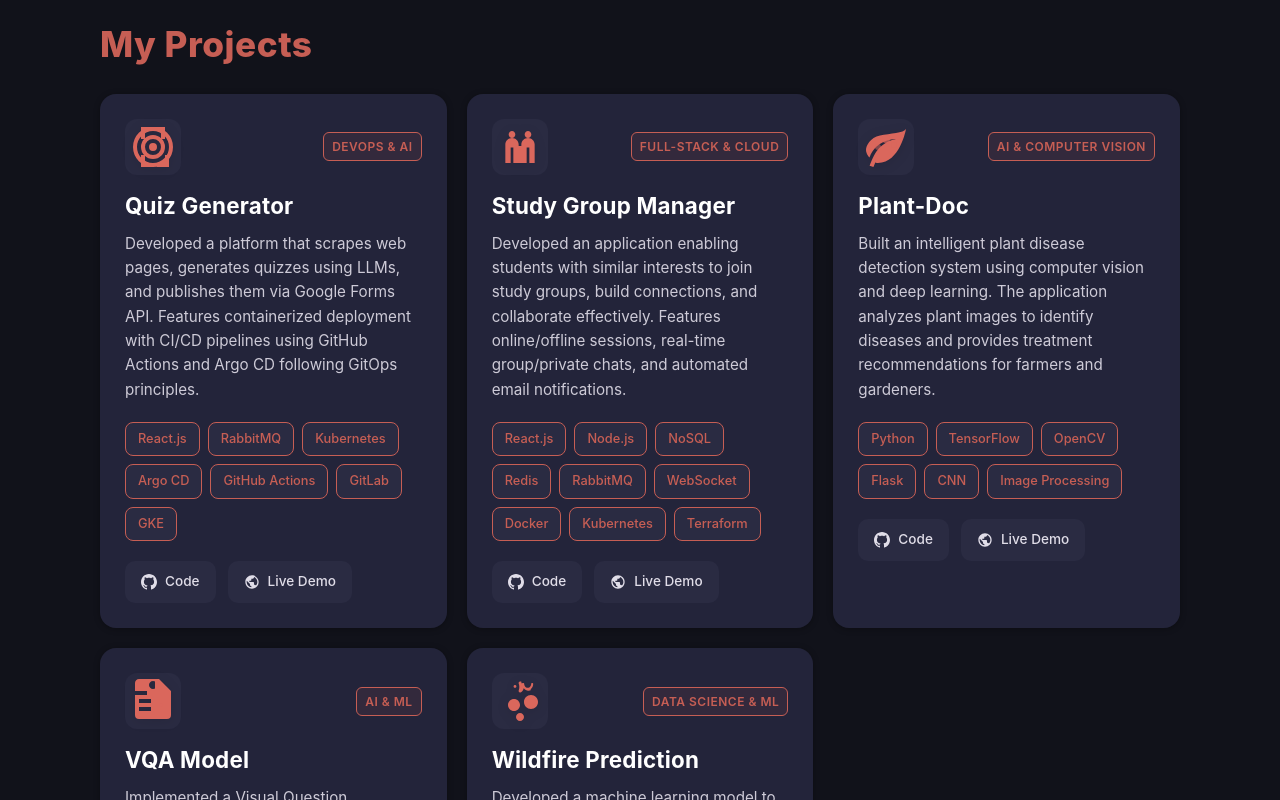
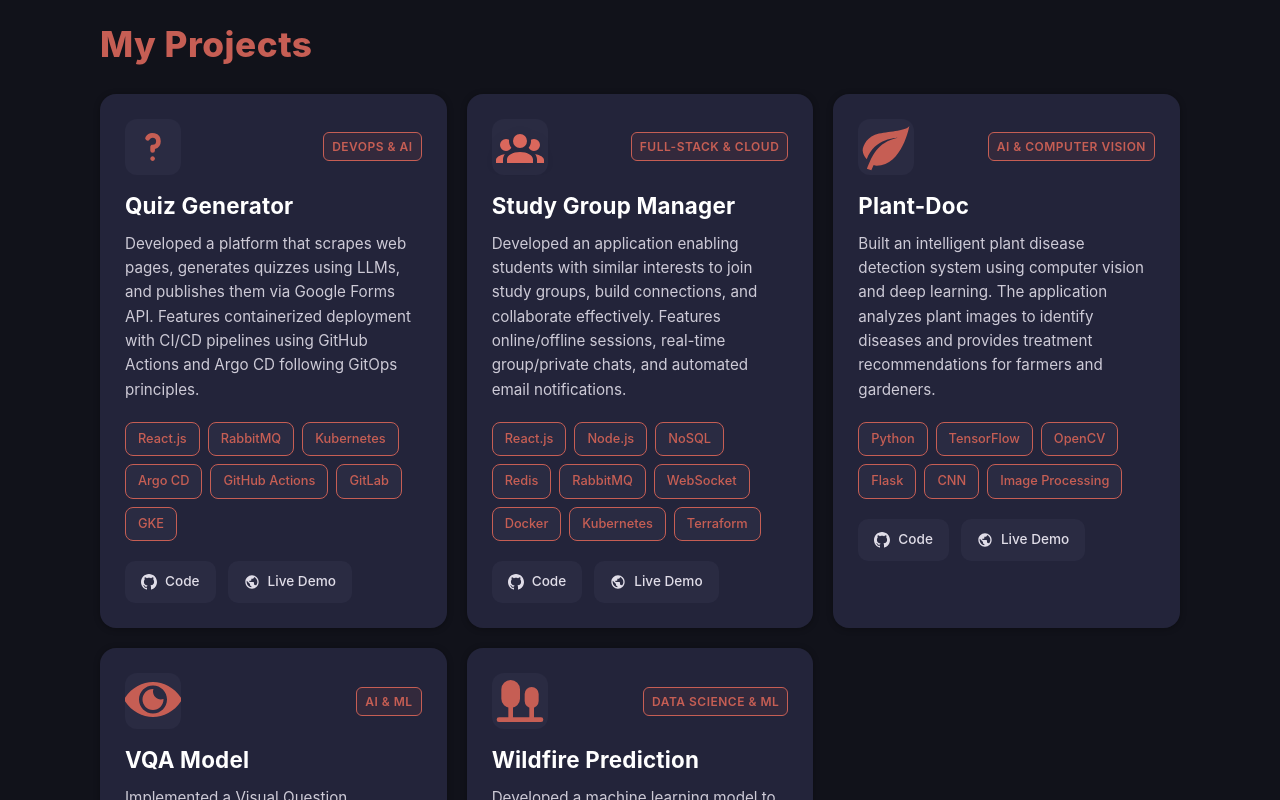
Before and after one commit to darshan-vijay/darshan-portfolio, a React (Vite) app: page / in a window 1280 px wide. Shown: the part 3660-4460 px from the top of the page. Built offline with nearby package versions, Linux system fonts and the light colour scheme.

Commit message:
Update project icons - Added new SVG icons for quiz generator, plant doc, VQA model, and wildfire prediction

```diff
--- a/src/components/Projects.jsx
+++ b/src/components/Projects.jsx
@@ -44,40 +44,32 @@
     switch (imageType) {
       case 'quiz':
         return (
-          <svg viewBox="0 0 24 24" fill="currentColor" style={iconStyles}>
-            <path d="M12,2A10,10 0 0,0 2,12A10,10 0 0,0 12,22A10,10 0 0,0 22,12A10,10 0 0,0 12,2M12,4A8,8 0 0,1 20,12A8,8 0 0,1 12,20A8,8 0 0,1 4,12A8,8 0 0,1 12,4M12,6A6,6 0 0,0 6,12A6,6 0 0,0 12,18A6,6 0 0,0 18,12A6,6 0 0,0 12,6M12,8A4,4 0 0,1 16,12A4,4 0 0,1 12,16A4,4 0 0,1 8,12A4,4 0 0,1 12,8M12,10A2,2 0 0,0 10,12A2,2 0 0,0 12,14A2,2 0 0,0 14,12A2,2 0 0,0 12,10Z"/>
-            <path d="M6,2V8H8V4H12V2H6M18,16V20H14V22H20V16H18M6,16V22H12V20H8V16H6M18,2V8H16V4H12V2H18Z"/>
-          </svg>
+          <svg fill="currentColor" width="800px" height="800px" viewBox="0 0 24 24" xmlns="http://www.w3.org/2000/svg" data-name="Layer 1"><path d="M15.33252,9.5A3.5001,3.5001,0,0,0,8.80127,7.75a1.00016,1.00016,0,0,0,1.73242,1A1.50266,1.50266,0,0,1,11.83252,8a1.5,1.5,0,1,1,0,3h-.00244a.94984.94984,0,0,0-.18927.0387,1.03181,1.03181,0,0,0-.19861.04065.98275.98275,0,0,0-.15552.10485,1.00813,1.00813,0,0,0-.162.10975,1.00464,1.00464,0,0,0-.11706.1737.97789.97789,0,0,0-.09668.14417,1.02252,1.02252,0,0,0-.04285.21191A.94847.94847,0,0,0,10.83252,12v1l.00232.01135.0011.49109a1.00016,1.00016,0,0,0,1,.99756h.00244a1.00006,1.00006,0,0,0,.99756-1.00244l-.00153-.66138A3.49363,3.49363,0,0,0,15.33252,9.5Zm-4.20264,6.79A1,1,0,0,0,11.82959,18a1.036,1.036,0,0,0,.71045-.29,1.01517,1.01517,0,0,0,0-1.41992A1.03425,1.03425,0,0,0,11.12988,16.29Z"/></svg>
         );
       case 'study':
         return (
           <svg viewBox="0 0 24 24" fill="currentColor" style={iconStyles}>
-            <path d="M16,4C16.88,4 17.67,4.84 17.67,5.75C17.67,6.66 16.88,7.5 16,7.5C15.12,7.5 14.33,6.66 14.33,5.75C14.33,4.84 15.12,4 16,4M8,4C8.88,4 9.67,4.84 9.67,5.75C9.67,6.66 8.88,7.5 8,7.5C7.12,7.5 6.33,6.66 6.33,5.75C6.33,4.84 7.12,4 8,4M8,7.5C9.81,7.5 11.33,8.94 11.33,10.75V11.5H12.67V10.75C12.67,8.94 14.19,7.5 16,7.5S19.33,8.94 19.33,10.75V20H16.67V12.25H15.33V20H8.67V12.25H7.33V20H4.67V10.75C4.67,8.94 6.19,7.5 8,7.5Z"/>
+            <path d="M12,5.5A3.5,3.5 0 0,1 15.5,9A3.5,3.5 0 0,1 12,12.5A3.5,3.5 0 0,1 8.5,9A3.5,3.5 0 0,1 12,5.5M5,8C5.56,8 6.08,8.15 6.53,8.42C6.38,9.85 6.8,11.27 7.66,12.38C7.16,13.34 6.16,14 5,14A3,3 0 0,1 2,11A3,3 0 0,1 5,8M19,8A3,3 0 0,1 22,11A3,3 0 0,1 19,14C17.84,14 16.84,13.34 16.34,12.38C17.2,11.27 17.62,9.85 17.47,8.42C17.92,8.15 18.44,8 19,8M5.5,18.25C5.5,16.18 8.41,14.5 12,14.5C15.59,14.5 18.5,16.18 18.5,18.25V20H5.5V18.25M0,20V18.5C0,17.11 1.89,15.94 4.45,15.6C3.86,16.28 3.5,17.22 3.5,18.25V20H0M24,20H20.5V18.25C20.5,17.22 20.14,16.28 19.55,15.6C22.11,15.94 24,17.11 24,18.5V20Z"/>
           </svg>
         );
       case 'plant':
         return (
-          <svg viewBox="0 0 24 24" fill="currentColor" style={iconStyles}>
-            <path d="M17,8C8,10 5.9,16.17 3.82,21.34L5.71,22L6.66,19.7C7.14,19.87 7.64,20 8,20C19,20 22,3 22,3C21,5 14,5.25 9,6.25C4,7.25 2,11.5 2,13.5C2,15.5 3.75,17.25 3.75,17.25C7,8 17,8 17,8Z"/>
-            <circle cx="12" cy="8" r="2" fill="currentColor" opacity="0.7"/>
-            <circle cx="8" cy="12" r="1.5" fill="currentColor" opacity="0.5"/>
-            <circle cx="16" cy="11" r="1.5" fill="currentColor" opacity="0.5"/>
-          </svg>
+          <svg width="800px" fill="currentColor" height="800px" viewBox="0 0 24 24" xmlns="http://www.w3.org/2000/svg">
+  <path d="M17,8C8,10,5.9,16.17,3.82,21.34L5.71,22l1-2.3A4.49,4.49,0,0,0,8,20C19,20,22,3,22,3,21,5,14,5.25,9,6.25S2,11.5,2,13.5a6.22,6.22,0,0,0,1.75,3.75C7,8,17,8,17,8Z"/>
+  <rect width="24" height="24" fill="none"/>
+</svg>
         );
       case 'ai':
         return (
-          <svg viewBox="0 0 24 24" fill="currentColor" style={iconStyles}>
-            <path d="M12,2C13.1,2 14,2.9 14,4C14,5.1 13.1,6 12,6C10.9,6 10,5.1 10,4C10,2.9 10.9,2 12,2M21,9V7L15,1H5C3.89,1 3,1.89 3,3V7H9V9H3V19A2,2 0 0,0 5,21H11V19H5V11H11V13H5V15H11V17H5V19H11V21H19A2,2 0 0,0 21,19V9M13,7H18.5L13,1.5V7Z"/>
-            <path d="M8,13A1,1 0 0,1 9,14A1,1 0 0,1 8,15A1,1 0 0,1 7,14A1,1 0 0,1 8,13M16,13A1,1 0 0,1 17,14A1,1 0 0,1 16,15A1,1 0 0,1 15,14A1,1 0 0,1 16,13M12,17A1,1 0 0,1 13,18A1,1 0 0,1 12,19A1,1 0 0,1 11,18A1,1 0 0,1 12,17Z"/>
-          </svg>
+          <svg fill="currentColor" height="800px" width="600px" version="1.1" id="Layer_1" xmlns="http://www.w3.org/2000/svg" xmlns:xlink="http://www.w3.org/1999/xlink"
+	 viewBox="0 0 512 512" enable-background="new 0 0 512 512" xml:space="preserve">
+<path d="M0,226v32c128,192,384,192,512,0v-32C384,34,128,34,0,226z M256,370c-70.7,0-128-57.3-128-128s57.3-128,128-128
+	s128,57.3,128,128S326.7,370,256,370z M256,170c0-8.3,1.7-16.1,4.3-23.6c-1.5-0.1-2.8-0.4-4.3-0.4c-53,0-96,43-96,96s43,96,96,96
+	c53,0,96-43,96-96c0-1.5-0.4-2.8-0.4-4.3c-7.4,2.6-15.3,4.3-23.6,4.3C288.2,242,256,209.8,256,170z"/>
+</svg>
         );
       case 'fire':
-        return (
-          <svg viewBox="0 0 24 24" fill="currentColor" style={iconStyles}>
-            <path d="M12.71,2.41C12.43,2.18 12.04,2.14 11.72,2.33C11.39,2.52 11.24,2.89 11.35,3.23C11.78,4.36 11.78,5.61 11.35,6.74C11.24,7.08 11.39,7.45 11.72,7.64C12.04,7.83 12.43,7.79 12.71,7.56C13.27,7.08 13.65,6.45 13.82,5.76C13.99,5.06 13.94,4.33 13.69,3.65C13.57,3.31 13.27,3.08 12.92,3.08C12.85,3.08 12.78,3.1 12.71,3.11L12.71,2.41M9.5,4C9.11,4 8.8,4.31 8.8,4.7C8.8,5.09 9.11,5.4 9.5,5.4C9.89,5.4 10.2,5.09 10.2,4.7C10.2,4.31 9.89,4 9.5,4M17.21,6.27C17.65,5.96 18,5.54 18.24,5.06C18.47,4.57 18.59,4.04 18.59,3.5C18.59,3.22 18.37,3 18.09,3C17.81,3 17.59,3.22 17.59,3.5C17.59,3.78 17.53,4.05 17.42,4.3C17.31,4.55 17.15,4.77 16.95,4.95C16.74,5.13 16.5,5.26 16.24,5.33C15.98,5.4 15.71,5.4 15.45,5.33C15.19,5.26 14.95,5.13 14.74,4.95C14.54,4.77 14.38,4.55 14.27,4.3C14.16,4.05 14.1,3.78 14.1,3.5C14.1,3.22 13.88,3 13.6,3C13.32,3 13.1,3.22 13.1,3.5C13.1,4.04 13.22,4.57 13.45,5.06C13.69,5.54 14.04,5.96 14.48,6.27C14.92,6.58 15.43,6.77 15.97,6.82C16.5,6.87 17.04,6.77 17.53,6.54L17.21,6.27Z"/>
-            <path d="M17.5,9C15.57,9 14,10.57 14,12.5C14,14.43 15.57,16 17.5,16C19.43,16 21,14.43 21,12.5C21,10.57 19.43,9 17.5,9M9,11C7.34,11 6,12.34 6,14C6,15.66 7.34,17 9,17C10.66,17 12,15.66 12,14C12,12.34 10.66,11 9,11M12,18C10.9,18 10,18.9 10,20C10,21.1 10.9,22 12,22C13.1,22 14,21.1 14,20C14,18.9 13.1,18 12,18Z"/>
-          </svg>
-        );
+        return (<svg width="800px" height="800px" viewBox="0 0 24 24" id="Flat_Color" data-name="Flat Color" xmlns="http://www.w3.org/2000/svg"><path id="secondary" d="M17,21a1,1,0,0,1-1-1V14a1,1,0,0,1,2,0v6A1,1,0,0,1,17,21ZM9,20V14a1,1,0,0,0-2,0v6a1,1,0,0,0,2,0Z" fill="currentColor"></path><path id="primary" d="M21,21H3a1,1,0,0,1,0-2H21a1,1,0,0,1,0,2ZM17,6a3,3,0,0,0-3,3v3a3,3,0,0,0,6,0V9A3,3,0,0,0,17,6ZM12,7v4a4,4,0,0,1-8,0V7a4,4,0,0,1,8,0Z" fill="currentColor"></path></svg>);
       case 'education':
         return (
           <svg viewBox="0 0 24 24" fill="currentColor" style={iconStyles}>
@@ -94,12 +86,6 @@
         return (
           <svg viewBox="0 0 24 24" fill="currentColor" style={iconStyles}>
             <path d="M8 16H6v-2h2v2zm0-4H6V8h2v4zm6 4h-2v-2h2v2zm0-4h-2V8h2v4zm4-8H6c-1.1 0-2 .9-2 2v12c0 1.1.9 2 2 2h12c1.1 0 2-.9 2-2V6c0-1.1-.9-2-2-2zm0 14H6V6h12v12z"/>
-          </svg>
-        );
-      default:
-        return (
-          <svg viewBox="0 0 24 24" fill="currentColor" style={iconStyles}>
-            <path d="M12 2l3.09 6.26L22 9.27l-5 4.87 1.18 6.88L12 17.77l-6.18 3.25L7 14.14 2 9.27l6.91-1.01L12 2z"/>
           </svg>
         );
     }
```
